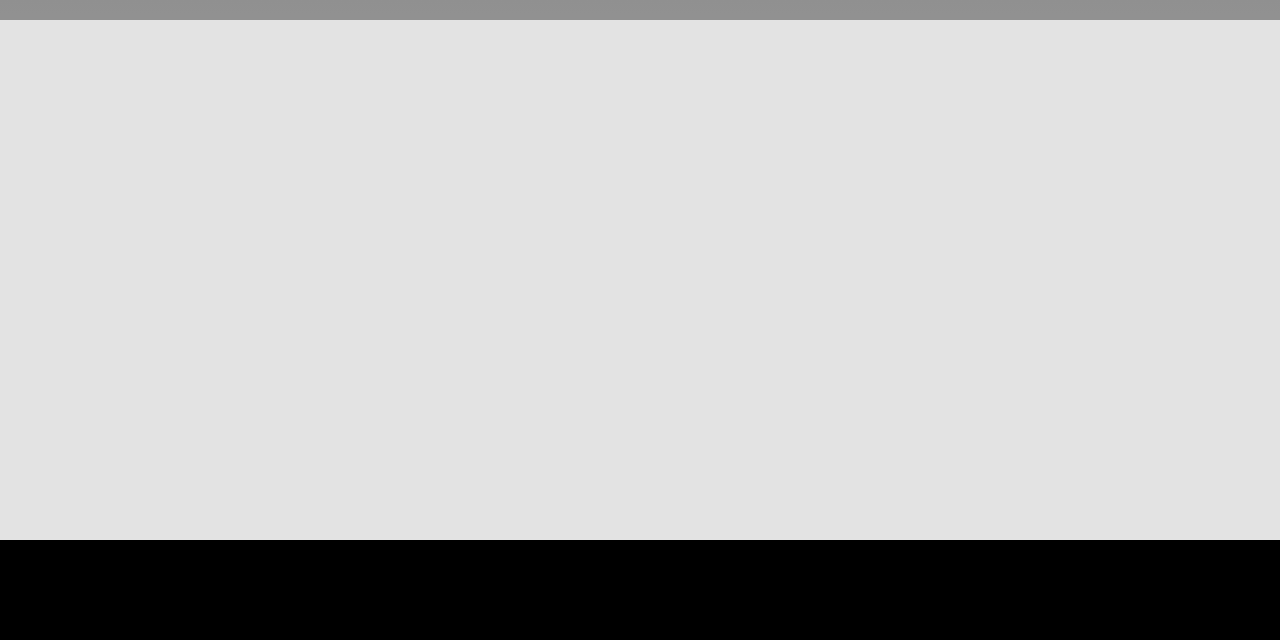
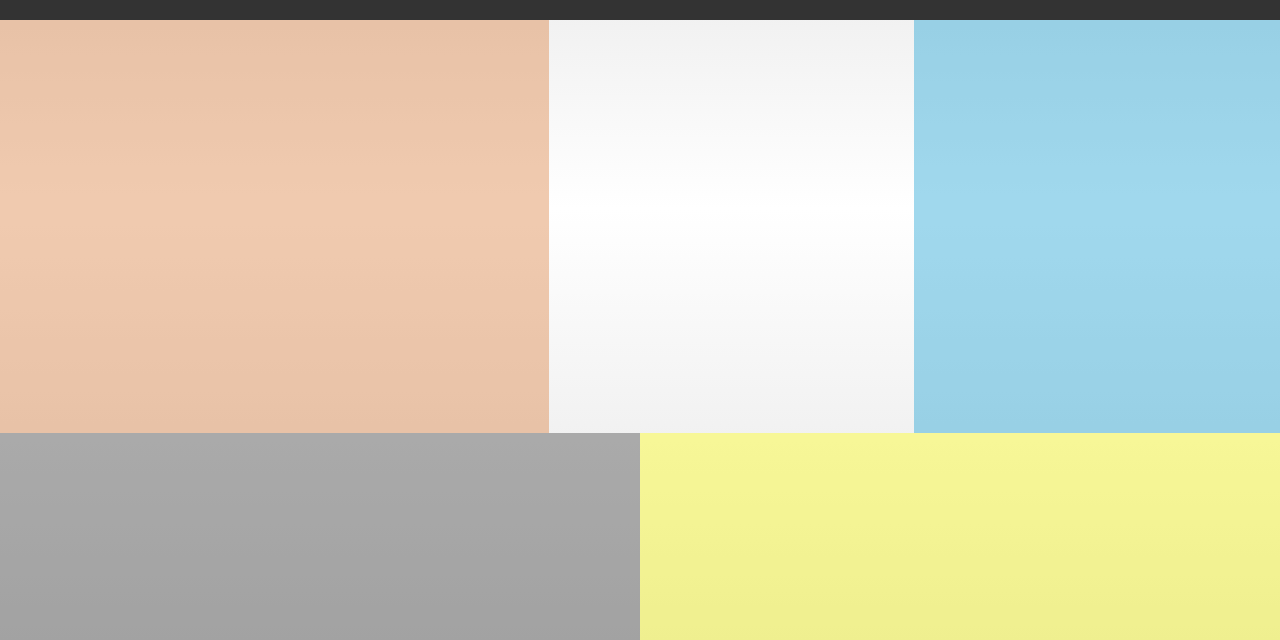
Before and after one commit to adamrd231/html-me-something, a plain HTML site: page index.html in a window 1280 px wide. Shown: the part 160-800 px from the top of the page. Drawn offline with Linux system fonts and the light colour scheme.

Commit message:
Added flexbox layout for div containers

```diff
--- a/index.html
+++ b/index.html
@@ -12,14 +12,19 @@
   <div class="container">
 
     <div class="navigation">
-      <div class="svg-container">
-        <img class="logo" src="logo.svg" alt="Logo" >
-      </div>
-      <div class="name">Adam Reed</div>
+          <div class="svg-container">
+            <img class="logo" src="logo.svg" alt="Logo" >
+          </div>
+          <div class="name">Adam Reed</div>
     </div>
 
-    <div class="content"></div>
-    <div class="footer"></div>
-
-  </div>
+    <div class="content">
+          <div class="box1"></div>
+          <div class="box2"></div>
+          <div class="box3"></div>
+    </div>
+    <div class="footer">
+          <div class="box4"></div>
+          <div class="box5"></div>
+    </div>
 </body>
--- a/styles.css
+++ b/styles.css
@@ -16,13 +16,12 @@ html,body {
   flex-direction: column;
 }
 .navigation {
-  background-color: #333;
+  background-color: #333333;
   min-height: 3em;
   display: flex;
   flex-direction: row;
   justify-content: space-between;
   align-items: center;
-  opacity: .5;
 }
 
 .svg-container {
@@ -40,15 +39,45 @@ html,body {
 }
 
 .content {
-  flex: 1;
-  background-color: #e3e3e3;
+  flex: 4;
   width: 100%;
-  height:100px;
-
+  display: flex;
+  flex-direction: row;
 }
 
-.footer {
-  background-color: black;
+.footer{
   width: 100%;
-  height: 100px;
+  flex:2;
+  display: flex;
+  flex-direction: row;
 }
+
+.box4 {
+  flex: 1;
+  background-color: #333;
+  opacity: .5;
+}
+.box5 {
+  flex: 1;
+  background-color: yellow;
+}
+
+.box1 {
+  opacity: .7;
+  background-color: #d8732c;
+  flex:1.5;
+}
+
+.box2 {
+  flex:1;
+}
+
+.box3 {
+  background-color: #0497d0;
+  opacity: .7;
+  flex:1;
+}
+
+.box1, .box2, .box3, .box4, .box5 {
+  opacity: .375;
+}
```
